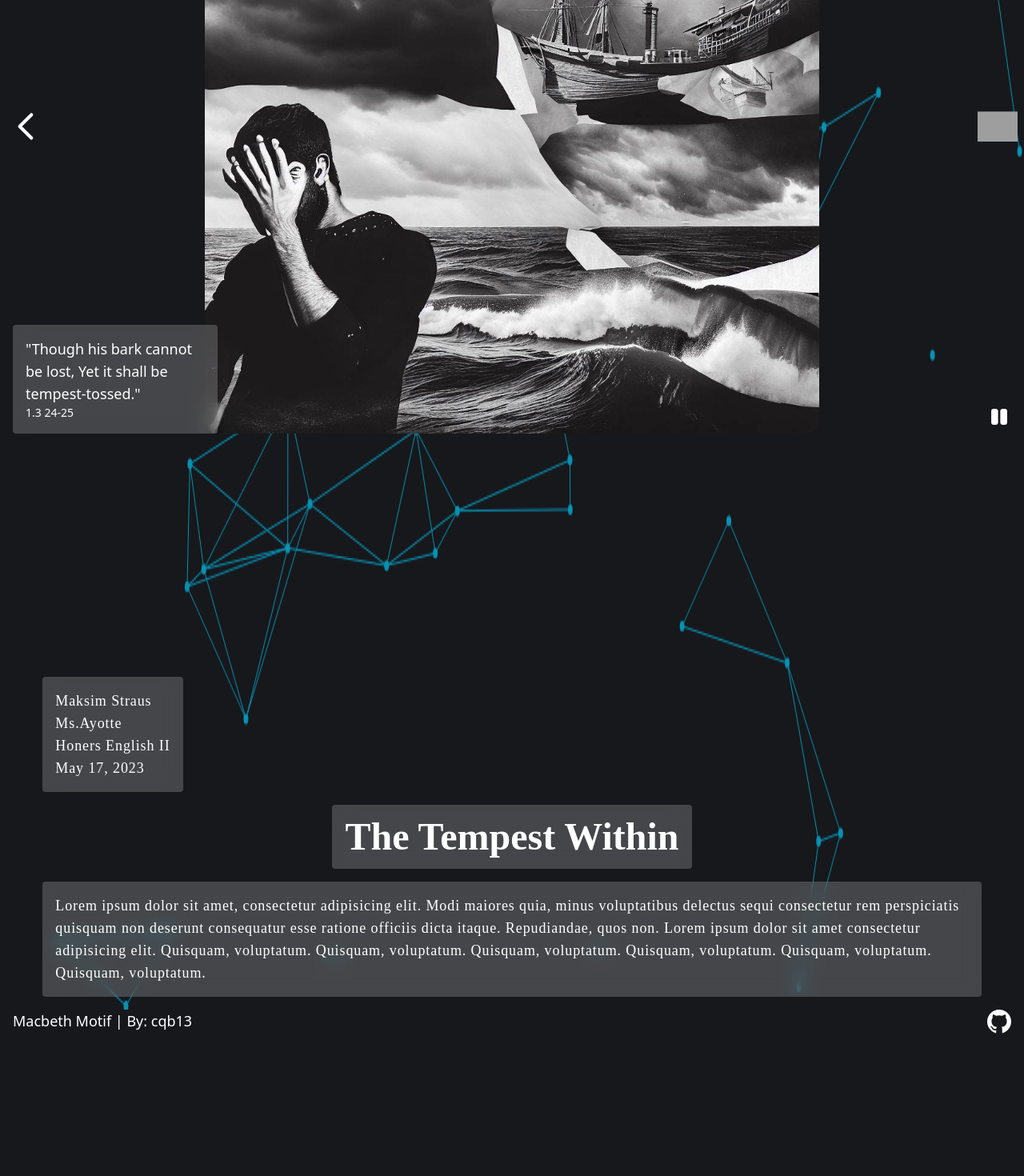
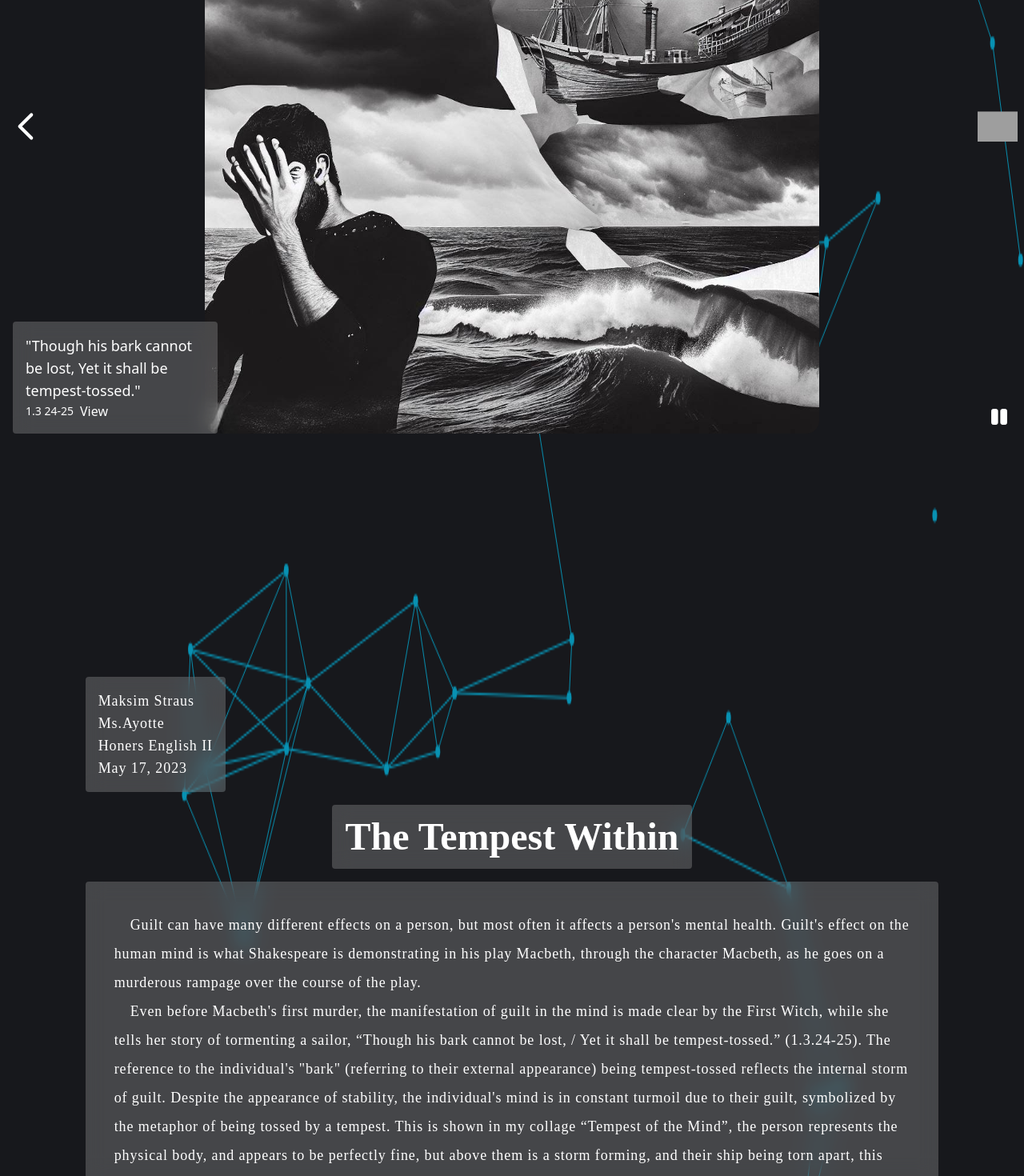
Before and after one commit to cqb13/macbeth-motif, a Next.js app: page / in a window 1280 px wide. Shown: the part 1330-2800 px from the top of the page at 80% size. Before the commit the page ends 2630 px from the top, so only its background shows below. Built offline with nearby package versions, Linux system fonts and the light colour scheme; grey boxes are pictures that could not be loaded.

Commit message:
Scroll to quote

```diff
--- a/components/essay.tsx
+++ b/components/essay.tsx
@@ -1,13 +1,37 @@
 const Essay = () => {
+  //TODO: When a quote is navigated too, it should be highlighted in the essay
+
   return (
-    <span>
-      Lorem ipsum dolor sit amet, consectetur adipisicing elit. Modi maiores
-      quia, minus voluptatibus delectus sequi consectetur rem perspiciatis
-      quisquam non deserunt consequatur esse ratione officiis dicta itaque.
-      Repudiandae, quos non. Lorem ipsum dolor sit amet consectetur adipisicing
-      elit. Quisquam, voluptatum. Quisquam, voluptatum. Quisquam, voluptatum.
-      Quisquam, voluptatum. Quisquam, voluptatum. Quisquam, voluptatum.
-    </span>
+    <article className="text-white">
+      <span className="block indent-5 leading-loose">
+        Guilt can have many different effects on a person, but most often it
+        affects a person's mental health. Guilt's effect on the human mind is
+        what Shakespeare is demonstrating in his play Macbeth, through the
+        character Macbeth, as he goes on a murderous rampage over the course of
+        the play.
+      </span>
+      <span className="block indent-5 leading-loose">
+        Even before Macbeth's first murder, the manifestation of guilt in the
+        mind is made clear by the First Witch, while she tells her story of
+        tormenting a sailor, {" "}
+        <div className="indent-0 inline-block" id="q1">
+          “Though his bark cannot be lost, / Yet it shall be tempest-tossed.”
+          (1.3.24-25).
+        </div> {" "}
+        The reference to the individual's "bark" (referring to their external
+        appearance) being tempest-tossed reflects the internal storm of guilt.
+        Despite the appearance of stability, the individual's mind is in
+        constant turmoil due to their guilt, symbolized by the metaphor of being
+        tossed by a tempest. This is shown in my collage “Tempest of the Mind”,
+        the person represents the physical body, and appears to be perfectly
+        fine, but above them is a storm forming, and their ship being torn
+        apart, this represents a person's true state of being. Even though the
+        person looks fine, they are about to be in a storm, and without a ship.
+        This is similar to what Macbeth will go through, as while he will look
+        fine physically, he will have a very hard time sleeping, and will slowly
+        go insane from seeing ghosts of the people he has killed.
+      </span>
+    </article>
   );
 };
 
--- a/components/essayContainer.tsx
+++ b/components/essayContainer.tsx
@@ -1,6 +1,6 @@
 const EssayContainer = ({ essay }: { essay: React.ReactNode }) => {
   return (
-    <article className="w-11/12 mx-auto font-times text-lg pb-4">
+    <article className="w-10/12 mx-auto font-times text-lg pb-4">
       <div className="bg-white bg-opacity-20 w-fit p-4 rounded tracking-wider backdrop-blur-md">
         <ul>
           <li>Maksim Straus</li>
@@ -10,7 +10,7 @@ const EssayContainer = ({ essay }: { essay: React.ReactNode }) => {
         </ul>
       </div>
       <h1 className="text-5xl font-bold text-center bg-white bg-opacity-20 w-fit p-4 rounded mx-auto mt-4 backdrop-blur-md">The Tempest Within</h1>
-      <section className="bg-white bg-opacity-20 w-fit p-4 rounded tracking-wider mt-4 backdrop-blur-md">
+      <section className="bg-white bg-opacity-20 w-fit p-9 rounded tracking-wider mt-4 backdrop-blur-md">
         {essay}
       </section>
     </article>
--- a/components/slides.tsx
+++ b/components/slides.tsx
@@ -32,7 +32,7 @@ const Slides = () => {
     });
   };
 
-  const { name, quote, location, image } = ImageSlides[currentSlide];
+  const { name, quote, location, image, inText } = ImageSlides[currentSlide];
 
   return (
     <div className="relative h-screen">
@@ -60,9 +60,19 @@ const Slides = () => {
         <p className="text-lg">
           {quote}
         </p>
+        <div className="flex flex-row items-center gap-2">
           <p className="text-sm">
             {location}
           </p>
+          {inText
+            ? <a
+                href={`#${inText}`}
+                className="hover:text-cyan-600 hover:tracking-wide duration-150"
+              >
+                View
+              </a>
+            : null}
+        </div>
       </div>
       <div className="absolute bottom-4 right-4 text-white">
         <button onClick={() => setPlay(!play)}>
--- a/lib/data/ImageSlides.ts
+++ b/lib/data/ImageSlides.ts
@@ -1,7 +1,4 @@
 import ImageSlide from "../types/ImageSlide";
-
-//TODO: if the quote is talked about in article, toText should be the id of the location of that quote
-// A button will be made that will take you to that location, and the quote will be highlighted
 
 const ImageSlides: ImageSlide[] = [
   {
@@ -10,7 +7,7 @@ const ImageSlides: ImageSlide[] = [
       '"Though his bark cannot be lost, Yet it shall be tempest-tossed."',
     location: "1.3 24-25",
     image: "/TempestOfTheMind.jpg",
-    inText: ""
+    inText: "q1"
   },
   {
     name: "Cursed Thoughts",
--- a/pages/index.tsx
+++ b/pages/index.tsx
@@ -14,7 +14,7 @@ const Home: NextPage = () => {
           <h1 className="text-7xl font-bold">Macbeth Motif</h1>
           <a
             href="#slides"
-            className="animate-bounce flex flex-col items-center w-fit justify-center hover:tracking-wide hover:text-cyan-600 duration-150 color"
+            className="animate-bounce flex flex-col items-center w-fit justify-center hover:tracking-wide hover:text-cyan-600 duration-150"
           >
             <p className="font-medium text-xl">Learn More</p>
             <div className="90">
```
Lines whose indentation alone changed are shown as unchanged.
